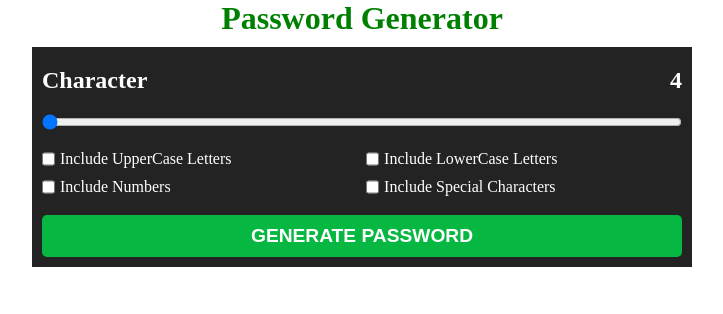
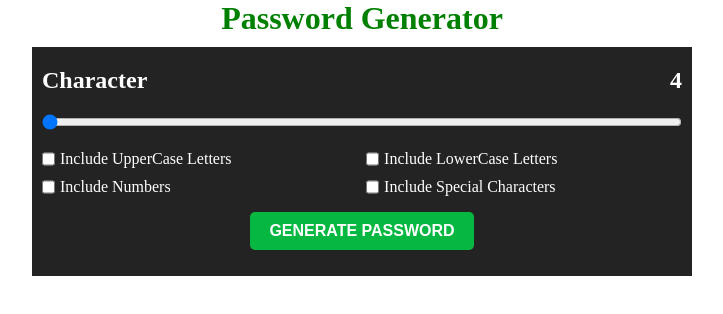
Before and after one commit to amanfrnd/crash-course, a React (Vite) app: page / in a window 1280 px wide. Shown: the top 314 px of the page, without its empty margins (278-1001 px from the left). Built offline with nearby package versions, Linux system fonts and the light colour scheme.

Commit message:
css changing

```diff
--- a/src/App.css
+++ b/src/App.css
@@ -52,10 +52,14 @@ input[type=range]{
 }
 
 .generateBtn{
-  width:100%;
+  width:35%;
   padding:10px;
-  margin-top:1em;
+  margin:1em auto;
   font-size: 1.2em;
+  display: flex;
+  justify-content: center;
+  align-items: center;
+  font-size: 1rem;
 }
 
 .character-length{
```
